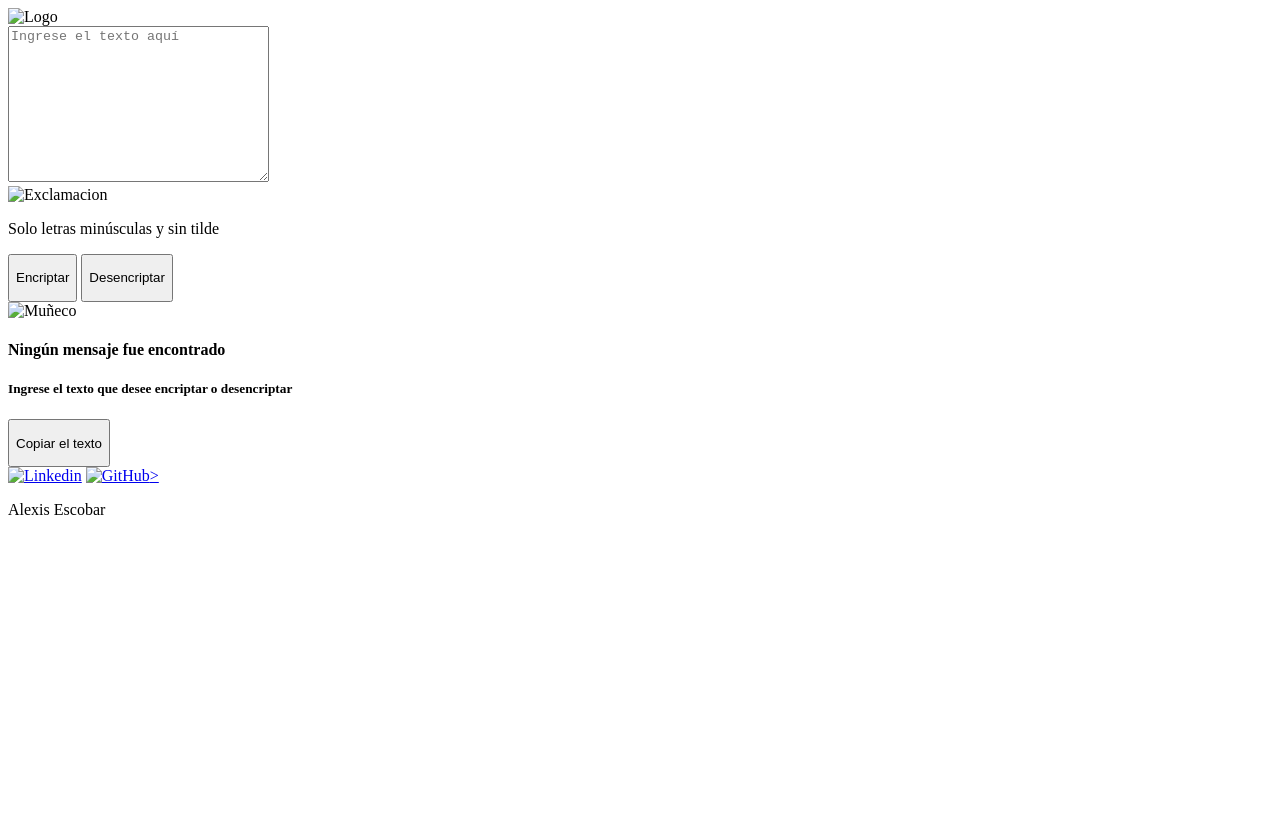
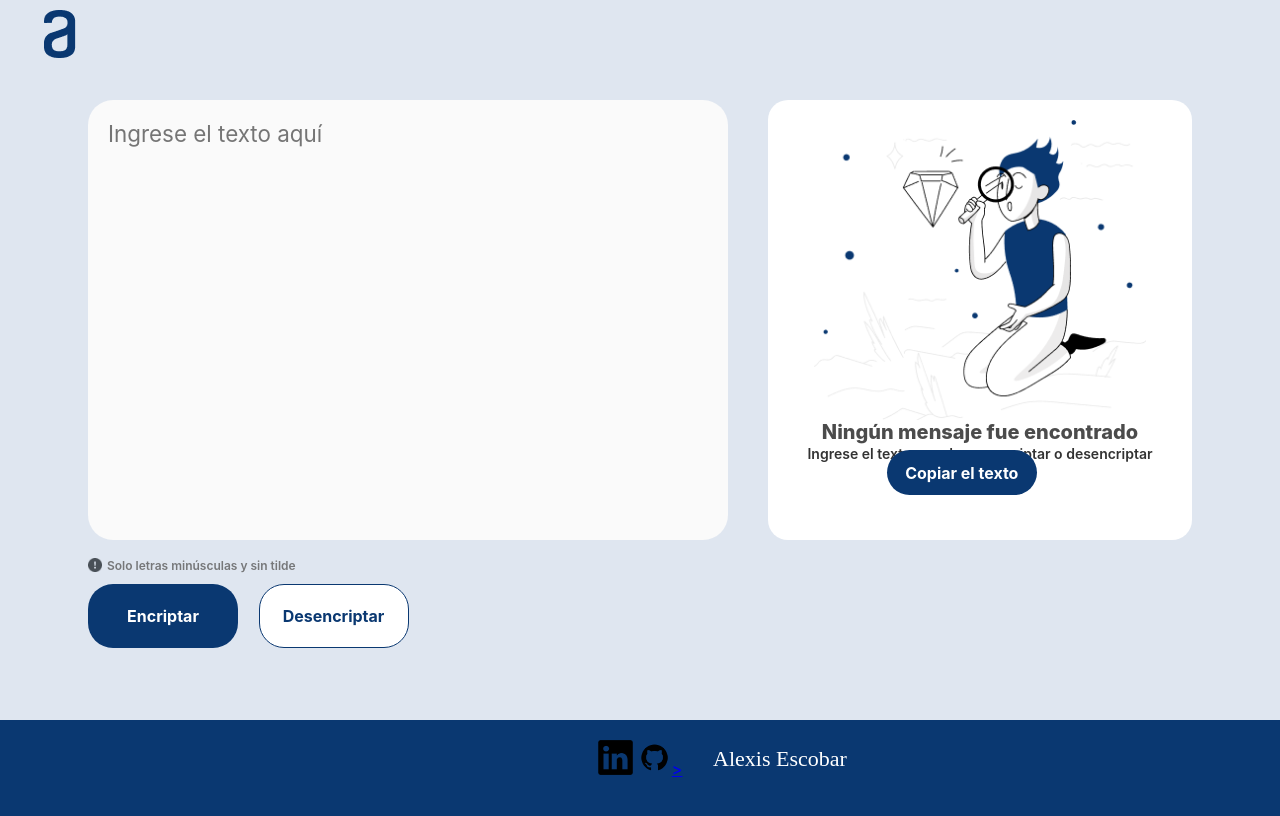
Before and after one commit to Bati12/Challenge-Oracle-Encriptador, a plain HTML site: page index.html in a window 1280 px wide. Drawn offline with Linux system fonts and the light colour scheme; the site is published under a folder, as on GitHub Pages, so addresses that start at the root find nothing; a web font is replaced by a local one.

Commit message:
corrigiendo errores

```diff
--- a/index.html
+++ b/index.html
@@ -5,8 +5,8 @@
     <meta http-equiv="X-UA-Compatible" content="IE=edge">
     <meta name="viewport" content="width=device-width, initial-scale=1.0">
     <title>Encriptador de texto</title>
-    <link rel="stylesheet" href="/CSS/reset.css">
-    <link rel="stylesheet" href="/CSS/style.css">
+    <link rel="stylesheet" href="CSS/reset.css">
+    <link rel="stylesheet" href="CSS/style.css">
     <link rel="preconnect" href="https://fonts.googleapis.com">
     <link rel="preconnect" href="https://fonts.gstatic.com" crossorigin>
     <link rel="preconnect" href="https://fonts.googleapis.com">
@@ -15,13 +15,13 @@
 </head>
 <body>
     <header>
-        <img src="/img/Logo.png" alt="Logo" class="logo">
+        <img src="img/Logo.png" alt="Logo" class="logo">
     </header>
     <main class="container">
         <div class="caja-uno">
             <textarea cols="30" rows="10" class="texto" placeholder="Ingrese el texto aquí"></textarea>
             <div class="exclamacion">
-                <img src="/img/bi_exclamation-circle-fill.png" alt="Exclamacion">
+                <img src="img/bi_exclamation-circle-fill.png" alt="Exclamacion">
                 <p class="texto-dos">Solo letras minúsculas y sin tilde</p>
             </div>
             <div class="caja-botones">
@@ -30,7 +30,7 @@
             </div>
         </div>
         <div class="caja-dos" id="mensaje">
-            <img src="/img/Muñeco.png" alt="Muñeco" class="img-dos">
+            <img src="img/Muñeco.png" alt="Muñeco" class="img-dos">
             <div class="caja-texto">
                 <h4 class="caja-textoUno">Ningún mensaje fue encontrado</h4>
                 <h5 class="caja-textoDos">Ingrese el texto que desee encriptar o desencriptar</h5>
@@ -42,11 +42,11 @@
     </main>
     <footer>
         <div class="caja-img">
-            <a href="https://www.linkedin.com/in/alexis-escobar-95b491184/" id="links" target="_blank"><img src="/img/sociallinkedin_member_70.png" alt="Linkedin" id="img"></a>
-            <a href="https://github.com/Bati12" id="links" target="_blank"><img src="/img/github_git_icon_145985.png" alt="GitHub" id="img">></a>
+            <a href="https://www.linkedin.com/in/alexis-escobar-95b491184/" id="links" target="_blank"><img src="img/sociallinkedin_member_70.png" alt="Linkedin" id="img"></a>
+            <a href="https://github.com/Bati12" id="links" target="_blank"><img src="img/github_git_icon_145985.png" alt="GitHub" id="img">></a>
             <p class="autor">Alexis Escobar</p>
         </div>
     </footer>
-    <script src="/JS/script.js"></script>
+    <script src="JS/script.js"></script>
 </body>
 </html>
```
